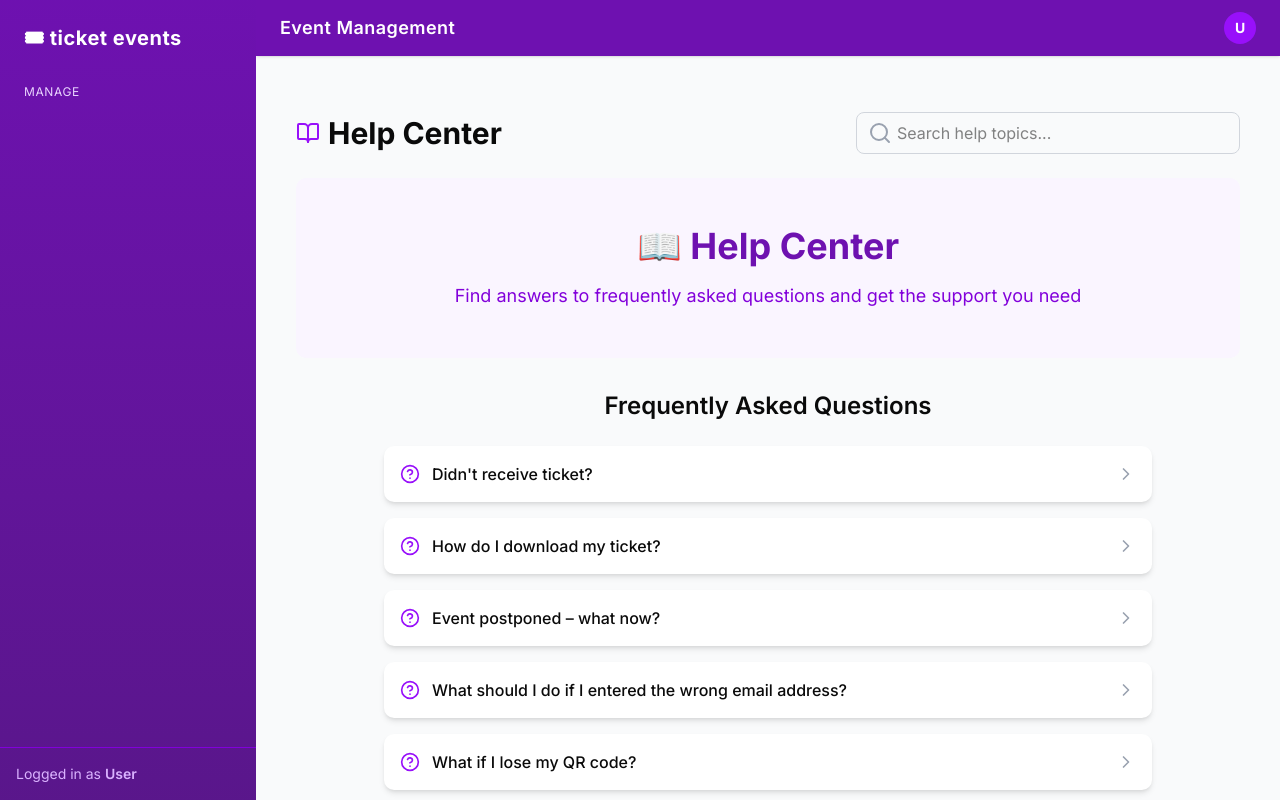
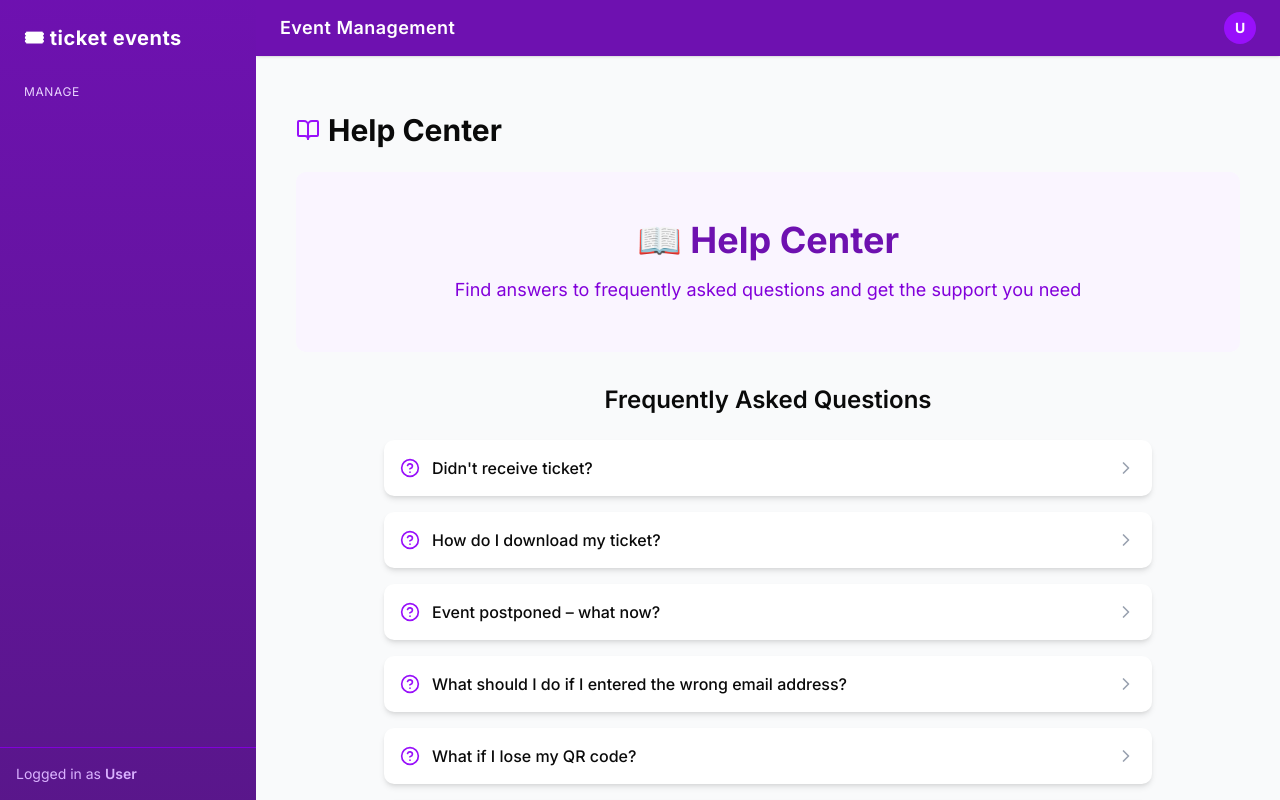
Before and after one commit to YirenZzz/EventTicketing, a Next.js app: page /help_center in a window 1280 px wide. Built offline with nearby package versions, Linux system fonts and the light colour scheme; no server answers.

Commit message:
Removed the useless and buggy search feature for help center.

```diff
--- a/src/app/help_center/page.tsx
+++ b/src/app/help_center/page.tsx
@@ -69,7 +69,7 @@
               <BookOpen className="w-6 h-6 text-purple-600" />
               Help Center
             </h1>
-            <div className="relative max-w-sm w-full">
+            {/* <div className="relative max-w-sm w-full">
               <Search className="absolute top-1/2 left-3 -translate-y-1/2 text-gray-400" />
               <input
                 type="text"
@@ -78,7 +78,7 @@
                 placeholder="Search help topics..."
                 className="pl-10 pr-4 py-2 w-full rounded-md border border-gray-300 focus:outline-none focus:ring-2 focus:ring-purple-500 focus:border-transparent"
               />
-            </div>
+            </div> */}
           </div>
 
           <div className="bg-purple-50 py-12 rounded-lg mb-8">
```
